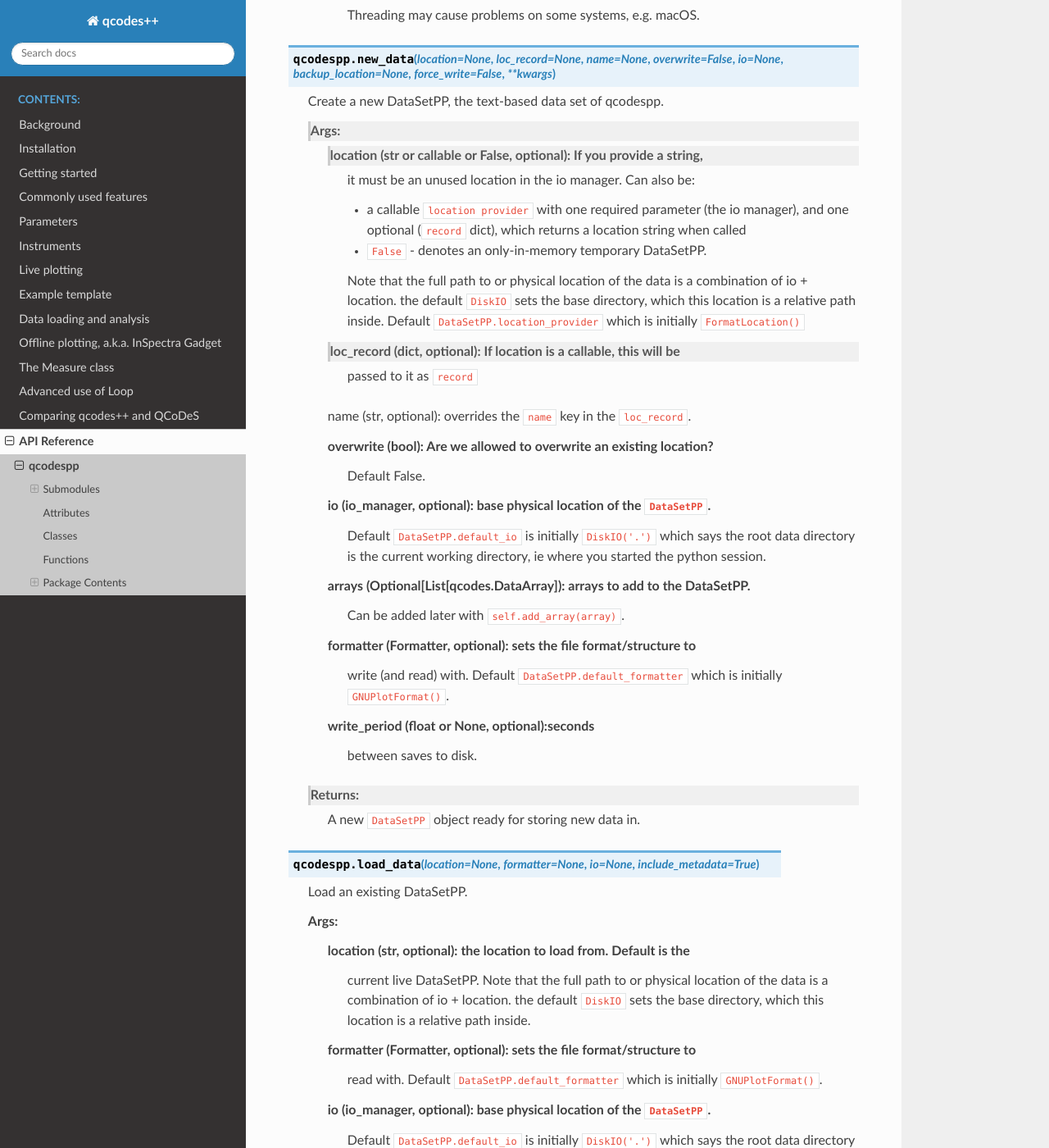
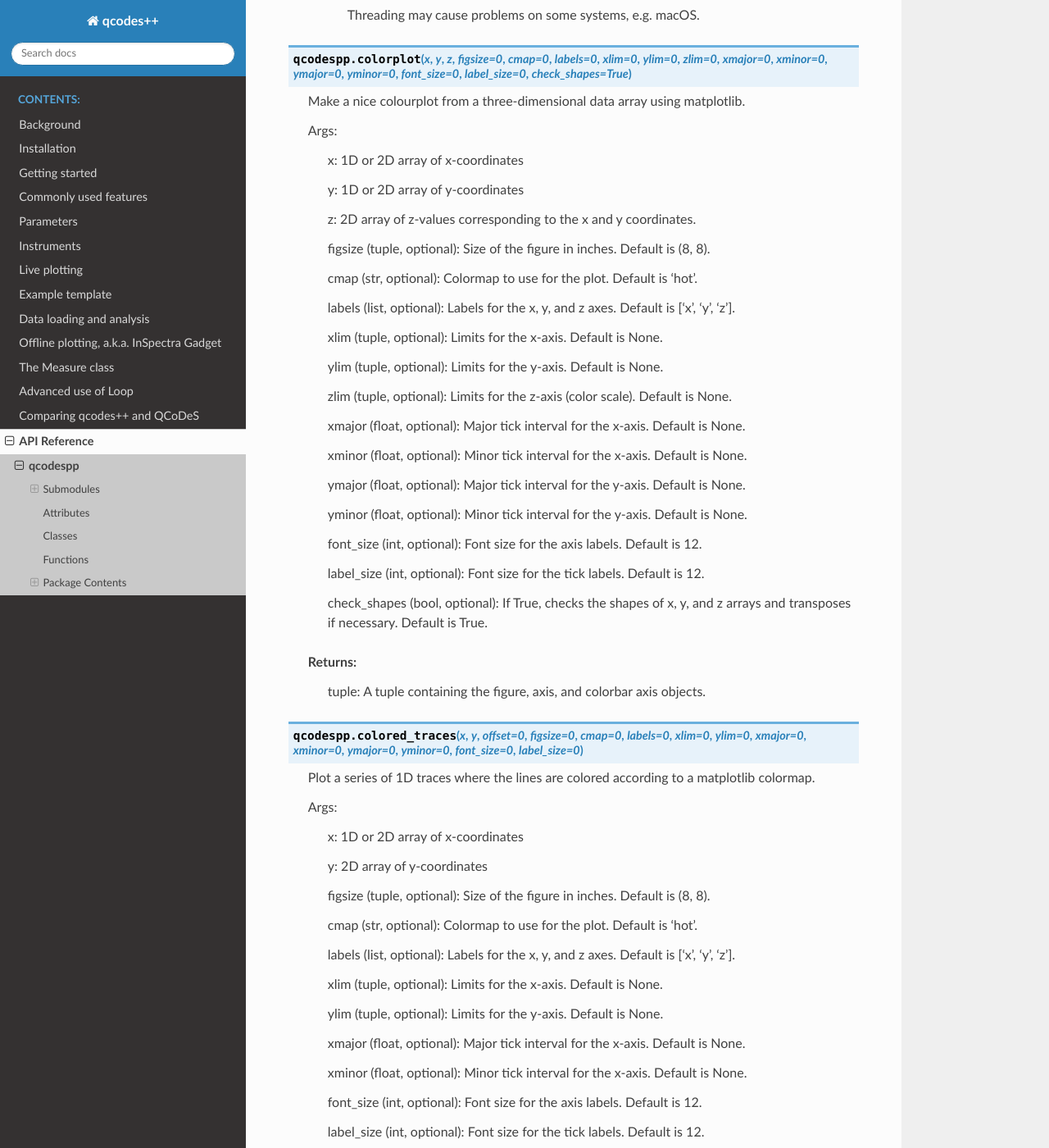
Before and after one commit to qcodespp/qcodespp.github.io, a Sphinx documentation site: the page built from docs/source/autoapi/qcodespp/index.rst, in a window 1280 px wide and 1400 px high, scrolled down 20172 px. Shown: the whole window at 82% size. Built offline with Sphinx 7.4.7 and the Read the Docs theme 3.1.0, drawn with Linux system fonts in a browser that asks for light colours; some of the changed text lies outside the part shown.

Commit message:
update to v0.1.4

```diff
--- a/autoconf.py
+++ b/autoconf.py
@@ -1,8 +1,8 @@
 import os
 
-text1='# Configuration file for the Sphinx documentation builder.\n#\n# For the full list of built-in configuration values, see the documentation:\n# https://www.sphinx-doc.org/en/master/usage/configuration.html\n\n# -- Project information -----------------------------------------------------\n# https://www.sphinx-doc.org/en/master/usage/configuration.html#project-information\n\nproject = \'qcodes++\'\ncopyright = \'2025, qcodes++\'\nauthor = \'qcodes++\'\nrelease = \'0.1.2\'\nversion = \'0.1.2\'\n\nhtml_favicon = \'qcppfavicon.svg\'\n\n# -- General configuration ---------------------------------------------------\n# https://www.sphinx-doc.org/en/master/usage/configuration.html#general-configuration\n\nextensions = [\n    \'sphinx.ext.duration\',\n    \'sphinx.ext.doctest\',\n    \'sphinx.ext.autodoc\',\n    \'sphinx.ext.autosummary\',\n    \'autoapi.extension\',\n]\n\nautoapi_dirs=[\'C:/git/qcodespp/qcodespp\']\nautoapi_options=[ \'members\', \'undoc-members\',\'show-inheritance\', \'show-module-summary\', \'special-members\', \'imported-members\']\ntemplates_path = [\'_templates\']\nautoapi_keep_files = True\n\nexclude_patterns = [\'_build\', \'_templates\', "**.ipynb_checkpoints"]\n\n# -- Options for HTML output -------------------------------------------------\n# https://www.sphinx-doc.org/en/master/usage/configuration.html#options-for-html-output\n\nhtml_theme = \'sphinx_rtd_theme\'\n#html_static_path = [\'_static\']\n'
+text1='# Configuration file for the Sphinx documentation builder.\n#\n# For the full list of built-in configuration values, see the documentation:\n# https://www.sphinx-doc.org/en/master/usage/configuration.html\n\n# -- Project information -----------------------------------------------------\n# https://www.sphinx-doc.org/en/master/usage/configuration.html#project-information\n\nproject = \'qcodes++\'\ncopyright = \'2025, qcodes++\'\nauthor = \'qcodes++\'\nrelease = \'0.1.4\'\nversion = \'0.1.4\'\n\nhtml_favicon = \'qcppfavicon.svg\'\n\n# -- General configuration ---------------------------------------------------\n# https://www.sphinx-doc.org/en/master/usage/configuration.html#general-configuration\n\nextensions = [\n    \'sphinx.ext.duration\',\n    \'sphinx.ext.doctest\',\n    \'sphinx.ext.autodoc\',\n    \'sphinx.ext.autosummary\',\n    \'autoapi.extension\',\n]\n\nautoapi_dirs=[\'C:/git/qcodespp/qcodespp\']\nautoapi_options=[ \'members\', \'undoc-members\',\'show-inheritance\', \'show-module-summary\', \'special-members\', \'imported-members\']\ntemplates_path = [\'_templates\']\nautoapi_keep_files = True\n\nexclude_patterns = [\'_build\', \'_templates\', "**.ipynb_checkpoints"]\n\n# -- Options for HTML output -------------------------------------------------\n# https://www.sphinx-doc.org/en/master/usage/configuration.html#options-for-html-output\n\nhtml_theme = \'sphinx_rtd_theme\'\n#html_static_path = [\'_static\']\n'
 
-text2='# Configuration file for the Sphinx documentation builder.\n#\n# For the full list of built-in configuration values, see the documentation:\n# https://www.sphinx-doc.org/en/master/usage/configuration.html\n\n# -- Project information -----------------------------------------------------\n# https://www.sphinx-doc.org/en/master/usage/configuration.html#project-information\n\nproject = \'qcodes++\'\ncopyright = \'2025, qcodes++\'\nauthor = \'qcodes++\'\nrelease = \'0.1.2\'\nversion = \'0.1.2\'\n\nhtml_favicon = \'qcppfavicon.svg\'\n\n# -- General configuration ---------------------------------------------------\n# https://www.sphinx-doc.org/en/master/usage/configuration.html#general-configuration\n\nextensions = [\n    \'sphinx.ext.duration\',\n    \'sphinx.ext.doctest\',\n    \'sphinx.ext.autodoc\',\n    \'sphinx.ext.autosummary\']\n\nexclude_patterns = [\'_build\', \'_templates\', "**.ipynb_checkpoints"]\n\n# -- Options for HTML output -------------------------------------------------\n# https://www.sphinx-doc.org/en/master/usage/configuration.html#options-for-html-output\n\nhtml_theme = \'sphinx_rtd_theme\'\n#html_static_path = [\'_static\']\n'
+text2='# Configuration file for the Sphinx documentation builder.\n#\n# For the full list of built-in configuration values, see the documentation:\n# https://www.sphinx-doc.org/en/master/usage/configuration.html\n\n# -- Project information -----------------------------------------------------\n# https://www.sphinx-doc.org/en/master/usage/configuration.html#project-information\n\nproject = \'qcodes++\'\ncopyright = \'2025, qcodes++\'\nauthor = \'qcodes++\'\nrelease = \'0.1.4\'\nversion = \'0.1.4\'\n\nhtml_favicon = \'qcppfavicon.svg\'\n\n# -- General configuration ---------------------------------------------------\n# https://www.sphinx-doc.org/en/master/usage/configuration.html#general-configuration\n\nextensions = [\n    \'sphinx.ext.duration\',\n    \'sphinx.ext.doctest\',\n    \'sphinx.ext.autodoc\',\n    \'sphinx.ext.autosummary\']\n\nexclude_patterns = [\'_build\', \'_templates\', "**.ipynb_checkpoints"]\n\n# -- Options for HTML output -------------------------------------------------\n# https://www.sphinx-doc.org/en/master/usage/configuration.html#options-for-html-output\n\nhtml_theme = \'sphinx_rtd_theme\'\n#html_static_path = [\'_static\']\n'
 
 conf_path ='C:/git/qcodespp.github.io/docs/source/conf.py'
 
--- a/docs/source/autoapi/qcodespp/index.rst
+++ b/docs/source/autoapi/qcodespp/index.rst
@@ -57,6 +57,8 @@
    qcodespp.loop2dUD
    qcodespp.live_plot
    qcodespp.offline_plotting
+   qcodespp.colorplot
+   qcodespp.colored_traces
    qcodespp.new_data
    qcodespp.load_data
    qcodespp.load_data_num
@@ -1061,6 +1063,83 @@
            Threading may cause problems on some systems, e.g. macOS.
 
 
+.. py:function:: colorplot(x, y, z, figsize=0, cmap=0, labels=0, xlim=0, ylim=0, zlim=0, xmajor=0, xminor=0, ymajor=0, yminor=0, font_size=0, label_size=0, check_shapes=True)
+
+   Make a nice colourplot from a three-dimensional data array using matplotlib.
+
+   Args:
+
+       x: 1D or 2D array of x-coordinates
+
+       y: 1D or 2D array of y-coordinates
+
+       z: 2D array of z-values corresponding to the x and y coordinates.
+
+       figsize (tuple, optional): Size of the figure in inches. Default is (8, 8).
+
+       cmap (str, optional): Colormap to use for the plot. Default is 'hot'.
+
+       labels (list, optional): Labels for the x, y, and z axes. Default is ['x', 'y', 'z'].
+
+       xlim (tuple, optional): Limits for the x-axis. Default is None.
+
+       ylim (tuple, optional): Limits for the y-axis. Default is None.
+
+       zlim (tuple, optional): Limits for the z-axis (color scale). Default is None.
+
+       xmajor (float, optional): Major tick interval for the x-axis. Default is None.
+
+       xminor (float, optional): Minor tick interval for the x-axis. Default is None.
+
+       ymajor (float, optional): Major tick interval for the y-axis. Default is None.
+
+       yminor (float, optional): Minor tick interval for the y-axis. Default is None.
+
+       font_size (int, optional): Font size for the axis labels. Default is 12.
+
+       label_size (int, optional): Font size for the tick labels. Default is 12.
+
+       check_shapes (bool, optional): If True, checks the shapes of x, y, and z arrays and transposes if necessary. Default is True.
+
+   Returns:
+       tuple: A tuple containing the figure, axis, and colorbar axis objects.
+
+
+
+.. py:function:: colored_traces(x, y, offset=0, figsize=0, cmap=0, labels=0, xlim=0, ylim=0, xmajor=0, xminor=0, ymajor=0, yminor=0, font_size=0, label_size=0)
+
+   Plot a series of 1D traces where the lines are colored according to a matplotlib colormap.
+
+   Args:
+
+       x: 1D or 2D array of x-coordinates
+
+       y: 2D array of y-coordinates
+
+       figsize (tuple, optional): Size of the figure in inches. Default is (8, 8).
+
+       cmap (str, optional): Colormap to use for the plot. Default is 'hot'.
+
+       labels (list, optional): Labels for the x, y, and z axes. Default is ['x', 'y', 'z'].
+
+       xlim (tuple, optional): Limits for the x-axis. Default is None.
+
+       ylim (tuple, optional): Limits for the y-axis. Default is None.
+
+       xmajor (float, optional): Major tick interval for the x-axis. Default is None.
+
+       xminor (float, optional): Minor tick interval for the x-axis. Default is None.
+
+       font_size (int, optional): Font size for the axis labels. Default is 12.
+
+       label_size (int, optional): Font size for the tick labels. Default is 12.
+
+
+   Returns:
+       tuple: A tuple containing the figure and axis objects.
+
+
+
 .. py:function:: new_data(location=None, loc_record=None, name=None, overwrite=False, io=None, backup_location=None, force_write=False, **kwargs)
 
    Create a new DataSetPP, the text-based data set of qcodespp.
--- a/docs/source/autoapi/qcodespp/plotting/analysis_tools/index.rst
+++ b/docs/source/autoapi/qcodespp/plotting/analysis_tools/index.rst
@@ -22,7 +22,7 @@
 Module Contents
 ---------------
 
-.. py:function:: colorplot(x, y, z, figsize=0, cmap=0, labels=0, xlim=0, ylim=0, zlim=0, xmajor=0, xminor=0, ymajor=0, yminor=0, font_size=0, label_size=0)
+.. py:function:: colorplot(x, y, z, figsize=0, cmap=0, labels=0, xlim=0, ylim=0, zlim=0, xmajor=0, xminor=0, ymajor=0, yminor=0, font_size=0, label_size=0, check_shapes=True)
 
    Make a nice colourplot from a three-dimensional data array using matplotlib.
 
@@ -58,6 +58,7 @@
 
        label_size (int, optional): Font size for the tick labels. Default is 12.
 
+       check_shapes (bool, optional): If True, checks the shapes of x, y, and z arrays and transposes if necessary. Default is True.
 
    Returns:
        tuple: A tuple containing the figure, axis, and colorbar axis objects.
--- a/docs/source/autoapi/qcodespp/version/index.rst
+++ b/docs/source/autoapi/qcodespp/version/index.rst
@@ -16,4 +16,4 @@
 ---------------
 
 .. py:data:: __version__
-   :value: '0.1.2'
+   :value: '0.1.4'
--- a/docs/source/conf.py
+++ b/docs/source/conf.py
@@ -9,8 +9,8 @@
 project = 'qcodes++'
 copyright = '2025, qcodes++'
 author = 'qcodes++'
-release = '0.1.3'
-version = '0.1.3'
+release = '0.1.4'
+version = '0.1.4'
 
 html_favicon = 'qcppfavicon.svg'
 
```
Also changed, not shown: other parts of docs/source/autoapi/qcodespp/index.rst (+1 -1 lines), docs/source/autoapi/qcodespp/plotting/offline/filters/index.rst (+31 -1 lines).
